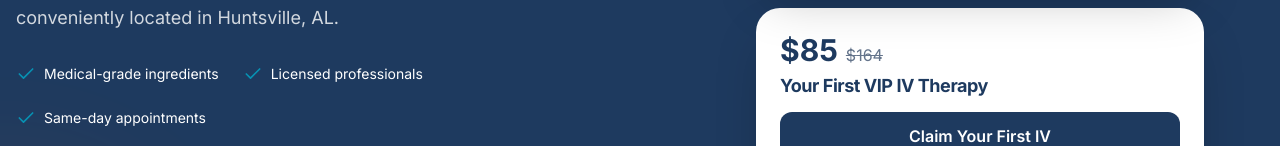
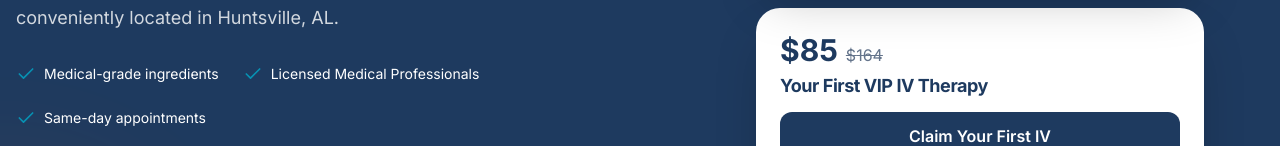
Before and after one commit to VandalsSmile/pivjv, a Next.js app: page / in a window 1280 px wide. Shown: the part 653-799 px from the top of the page. Built offline with nearby package versions, Linux system fonts and the light colour scheme.

Commit message:
feat: update hero section text to "Licensed Medical Professionals"

```diff
--- a/components/sections/hero-section.tsx
+++ b/components/sections/hero-section.tsx
@@ -46,7 +46,7 @@ export function HeroSection() {
               </div>
               <div className="flex items-center gap-2">
                 <Check className="w-5 h-5 text-secondary" />
-                <span className="text-sm">Licensed professionals</span>
+                <span className="text-sm">Licensed Medical Professionals</span>
               </div>
               <div className="flex items-center gap-2">
                 <Check className="w-5 h-5 text-secondary" />
```
